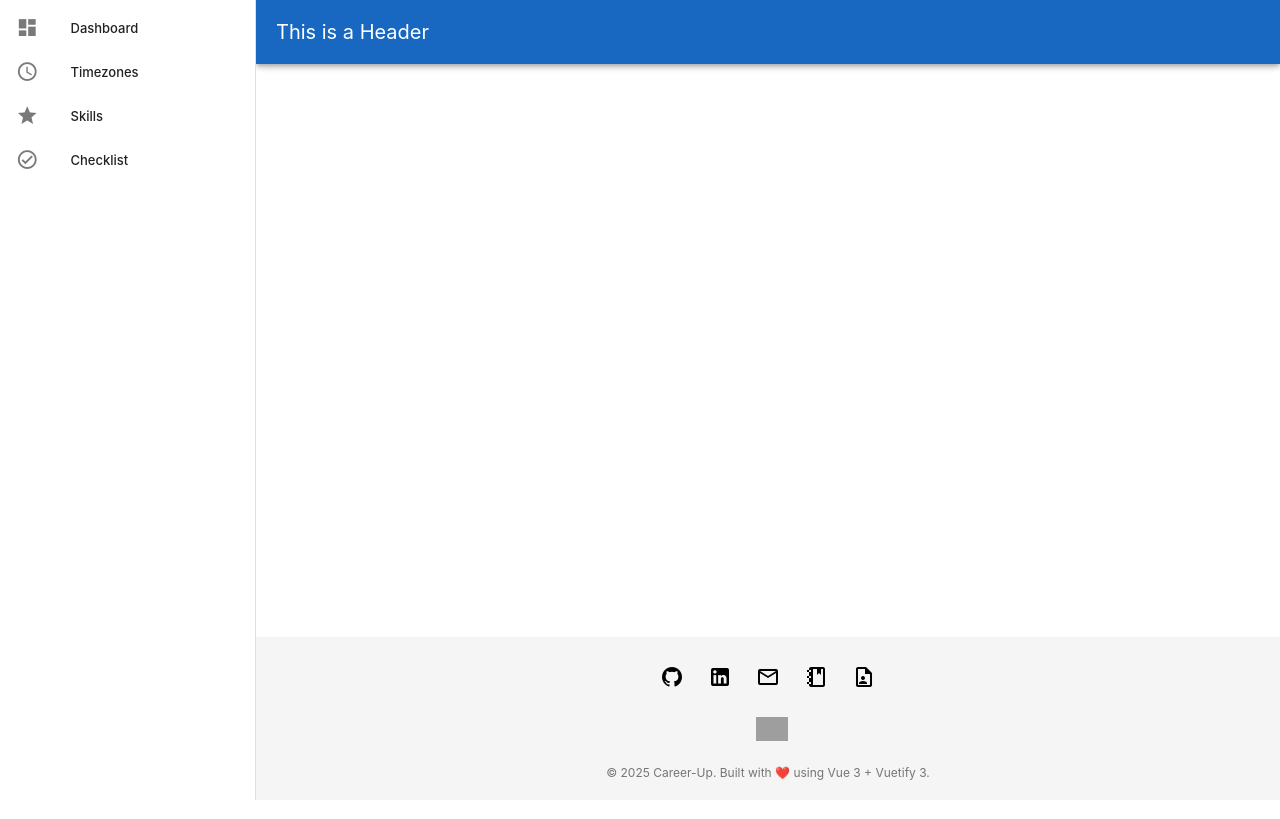
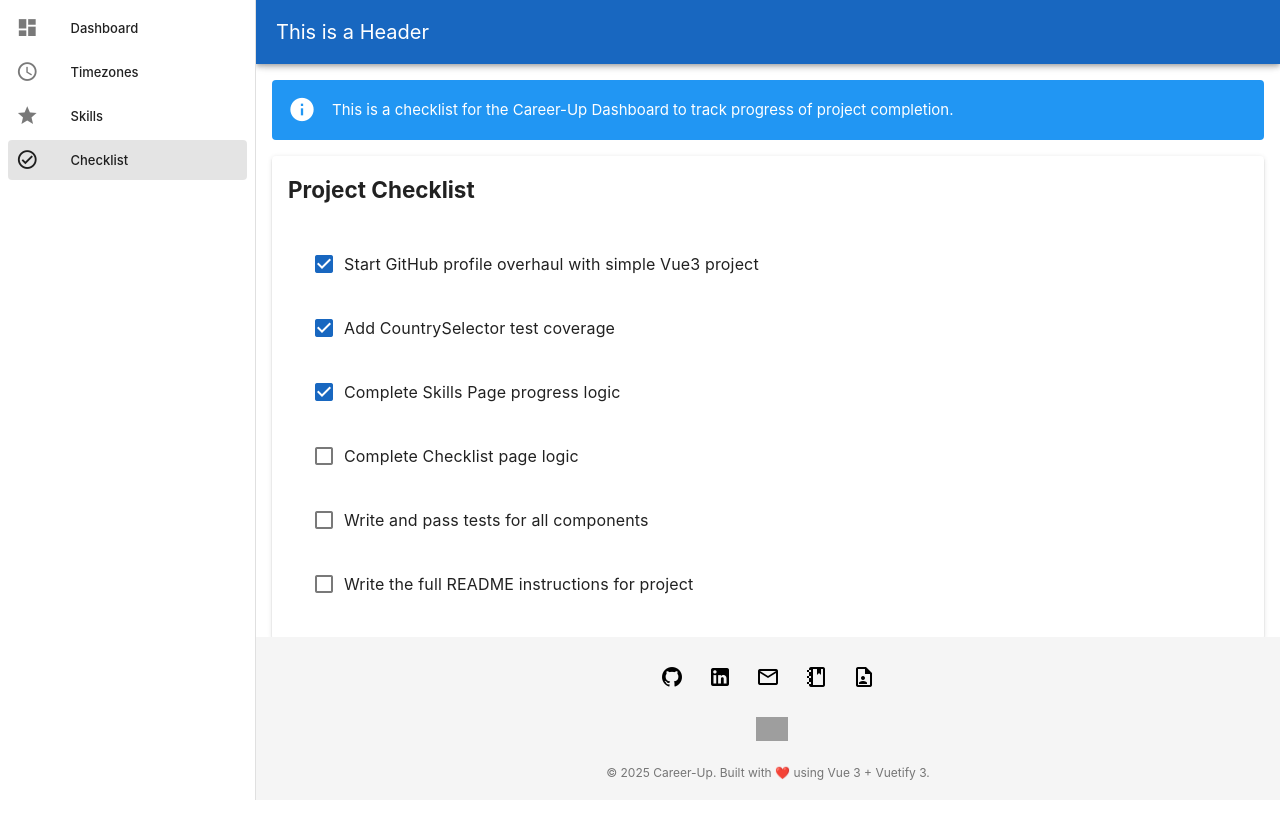
Before and after one commit to Meekb/career-up-dashboard, a Vue app: page /checklist in a window 1280 px wide. Built offline with nearby package versions, Linux system fonts and the light colour scheme; grey boxes are pictures that could not be loaded; the HTML template or start-up script is replaced by a standard one.

Commit message:
Finish out pages

```diff
--- a/src/components/CountrySelector.vue
+++ b/src/components/CountrySelector.vue
@@ -28,6 +28,10 @@ watch(selectedCountryName, (newCountry) => {
 
 onMounted(async () => {
   await countryStore.getAllCountries();
+
+  if (countryStore.selectedCountry) {
+    selectedCountryName.value = countryStore.selectedCountry.name.common;
+  }
 });
 </script>
 
--- /dev/null
+++ b/src/pages/ChecklistPage.vue
@@ -0,0 +1,38 @@
+<script setup lang="ts">
+import { ref } from "vue";
+
+const checklistItems = ref([
+  { id: 1, text: "Start GitHub profile overhaul with simple Vue3 project", done: true },
+  { id: 2, text: "Add CountrySelector test coverage", done: true },
+  { id: 3, text: "Complete Skills Page progress logic", done: true },
+  { id: 4, text: "Complete Checklist page logic", done: false },
+  { id: 5, text: "Write and pass tests for all components", done: false },
+  { id: 6, text: "Write the full README instructions for project", done: false },
+]);
+</script>
+
+<template>
+  <v-container>
+    <v-alert type="info" class="mb-4">
+      This is a checklist for the Career-Up Dashboard to track progress of project completion.
+    </v-alert>
+
+    <v-card elevation="2" class="pa-4">
+      <h2 class="font-weight-bold mb-4">Project Checklist</h2>
+      <v-list>
+        <v-list-item
+          v-for="item in checklistItems"
+          :key="item.id"
+          class="d-flex align-center"
+        >
+          <v-checkbox
+            v-model="item.done"
+            :label="item.text"
+            color="primary"
+            hide-details
+          />
+        </v-list-item>
+      </v-list>
+    </v-card>
+  </v-container>
+</template>
--- a/src/pages/SkillsPage.vue
+++ b/src/pages/SkillsPage.vue
@@ -1,6 +1,6 @@
 <script setup lang="ts">
 const frontendSkills = [
-  { name: "Vue 3", level: 5 },
+  { name: "Vue 3", level: 6 },
   { name: "TypeScript", level: 3 },
   { name: "Nuxt 3", level: 5 },
   { name: "Pinia", level: 5 },
@@ -10,7 +10,7 @@ const frontendSkills = [
 const backendSkills = [
   { name: "Node.js", level: 4 },
   { name: "Express", level: 4 },
-  { name: "Directus", level: 5 },
+  { name: "Directus", level: 6 },
   { name: "PostgreSQL", level: 3 },
   { name: ".NET APIs", level: 2 },
 ];
@@ -38,7 +38,7 @@ const backendSkills = [
               rounded
               stream
             >
-              <strong class="text-white ms-2">{{ skill.name }}</strong>
+              <strong class="text-white ms-2 outlined-text">{{ skill.name }}</strong>
             </v-progress-linear>
           </v-col>
         </v-card>
@@ -59,7 +59,7 @@ const backendSkills = [
               rounded
               stream
             >
-              <strong class="text-white ms-2">{{ skill.name }}</strong>
+              <strong class="text-white ms-2 outlined-text">{{ skill.name }}</strong>
             </v-progress-linear>
           </v-col>
         </v-card>
@@ -72,4 +72,13 @@ const backendSkills = [
 h3 {
   margin-bottom: 16px;
 }
+/*outline for better visibility*/
+.outlined-text {
+  color: white;
+  text-shadow:
+    -1px -1px 0 #000,
+    1px -1px 0 #000,
+    -1px  1px 0 #000,
+    1px  1px 0 #000;
+}
 </style>
--- a/src/pages/TimezonesPage.vue
+++ b/src/pages/TimezonesPage.vue
@@ -13,7 +13,6 @@ const showMap = computed(() => {
 </script>
 
 <template>
-  <h1 class="text-center my-4">Timezones</h1>
   <v-alert type="info" variant="tonal" class="mb-4">
     <strong>What do these timezones mean?</strong><br>
     UTC stands for <em>Coordinated Universal Time</em>. The number after it shows the difference in hours from UTC:
@@ -22,5 +21,6 @@ const showMap = computed(() => {
       <li><code>UTC-05:00</code> means 5 hours behind UTC (e.g., Eastern US)</li>
     </ul>
   </v-alert>
+  <h2 class="ma-4 font-weight-bold">Timezones</h2>
   <MapAndTimezones v-if="showMap" />
 </template>
--- a/src/router/index.ts
+++ b/src/router/index.ts
@@ -1,4 +1,5 @@
 import { createRouter, createWebHistory } from "vue-router";
+import ChecklistPage from "@/pages/ChecklistPage.vue";
 import DashboardPage from "@/pages/DashboardPage.vue";
 import SkillsPage from "@/pages/SkillsPage.vue";
 import TimezonesPage from "@/pages/TimezonesPage.vue";
@@ -18,6 +19,11 @@ const routes = [
     path: "/skills",
     name: "Skills",
     component: SkillsPage,
+  },
+  {
+    path: "/checklist",
+    name: "Checklist",
+    component: ChecklistPage,
   }
 ];
 
```
